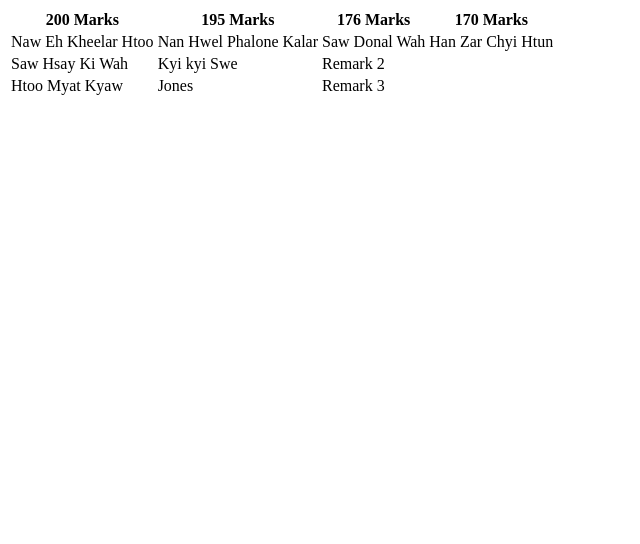
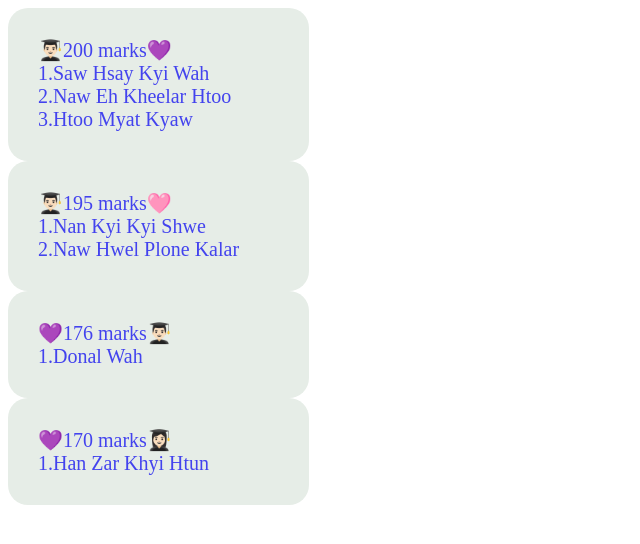
Before and after one commit to 093-1971157mya/Mathematics, a plain HTML site: page index.html in a window 1280 px wide. Shown: the whole page, without its empty margins (0-640 px from the left). Drawn offline with Linux system fonts and the light colour scheme.

Commit message:
style css add

```diff
--- a/index.html
+++ b/index.html
@@ -4,35 +4,70 @@
     <meta charset="UTF-8">
     <meta name="viewport" content="width=device-width, initial-scale=1.0">
     <title>GED Mathematics</title>
+    <style>
+        .boxes {
+          display: grid;
+          grid-template-columns: 1fr 1fr 1fr 1fr;
+          grid-gap: 20px;
+        }
+
+        .box {
+          background-color: rgb(230, 237, 231);
+          color: rgb(67, 67, 238);
+          font-size: 20px;
+          padding: 30px;
+          border-radius: 20px;
+        }
+
+        @media (max-width: 1000px) {
+          .boxes {
+            grid-template-columns: 1fr;
+            grid-gap: 10px;
+          }
+
+          .box {
+            background: green;
+          }
+        }
+      </style>
 </head>
 <body>
-    <table>
-        <thead>
-            <tr>
-                <th>200 Marks</th>
-                <th>195 Marks</th>
-                <th>176 Marks</th>
-                <th>170 Marks</th>
-            </tr>
-        </thead>
-        <tbody>
-            <tr>
-                <td>Naw Eh Kheelar Htoo</td>
-                <td>Nan Hwel Phalone Kalar</td>
-                <td>Saw Donal Wah</td>
-                <td>Han Zar Chyi Htun</td>
-            </tr>
-            <tr>
-                <td>Saw Hsay Ki Wah</td>
-                <td>Kyi kyi Swe</td>
-                <td>Remark 2</td>
-            </tr>
-            <tr>
-                <td>Htoo Myat Kyaw</td>
-                <td>Jones</td>
-                <td>Remark 3</td>
-            </tr>
+    <div class="boxes">
+        <div class="box">
+                <div>👨🏻‍🎓200 marks💜</div>
 
-    </table>
+                <div>1.Saw Hsay Kyi Wah</div>
+                <div>2.Naw Eh Kheelar Htoo</div>
+                <div>3.Htoo Myat Kyaw</div>
+
+
+        </div class="box">
+    </div class="boxes">
+    <div class="boxes">
+            <div class="box">
+                <div>👨🏻‍🎓195 marks🩷</div>
+
+                <div>1.Nan Kyi Kyi Shwe</div>
+                <div>2.Naw Hwel Plone Kalar</div>
+
+
+
+
+            </div class="box">
+        </div class="boxes">
+            <div class="boxes">
+                <div class="box">
+                <div>💜176 marks👨🏻‍🎓</div>
+
+                <div>1.Donal Wah</div>
+            </div class="box">
+        </div class="boxes">
+            <div class="boxes">
+                <div class="box">
+                <div>💜170 marks👩🏻‍🎓</div>
+
+                <div>1.Han Zar Khyi Htun</div>
+            </div class="box">
+        </div class="boxes">
 </body>
 </html>
```
